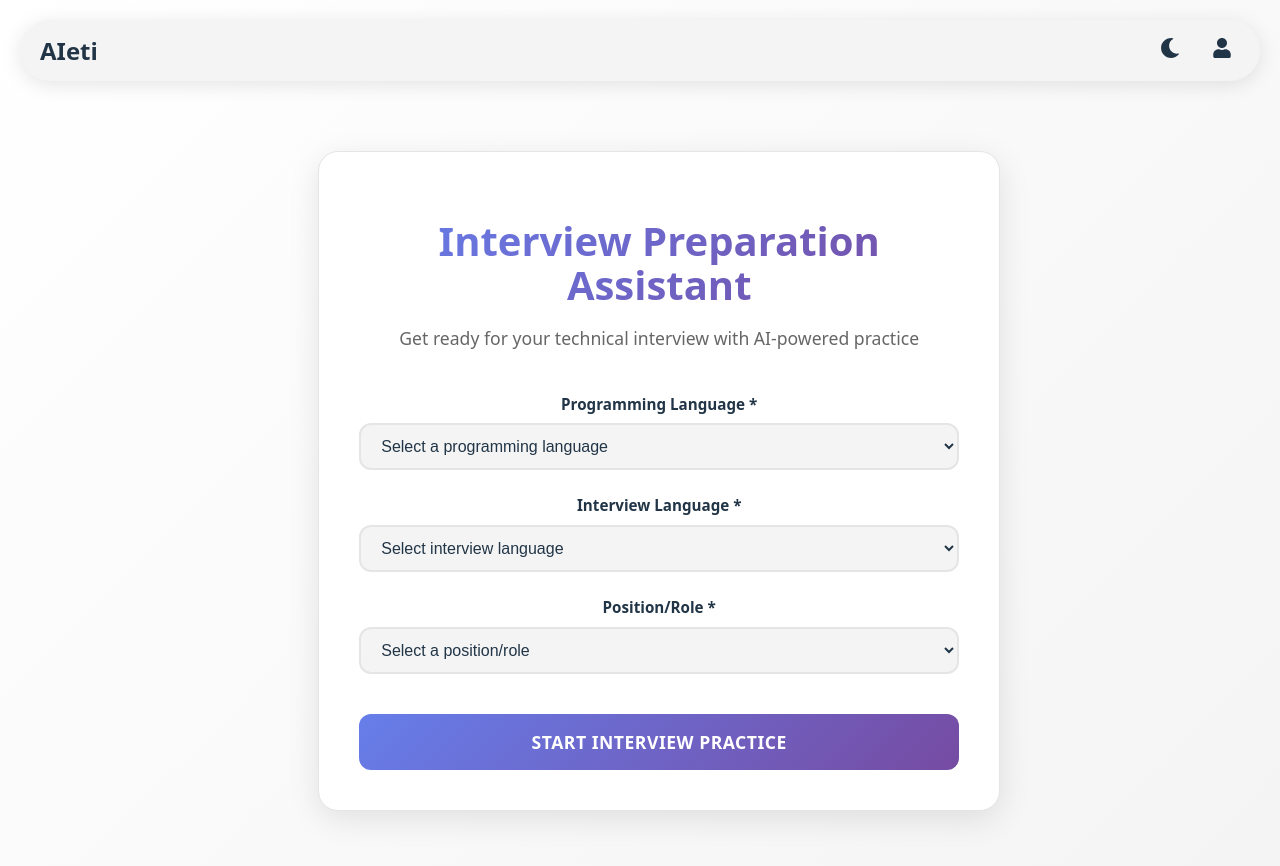
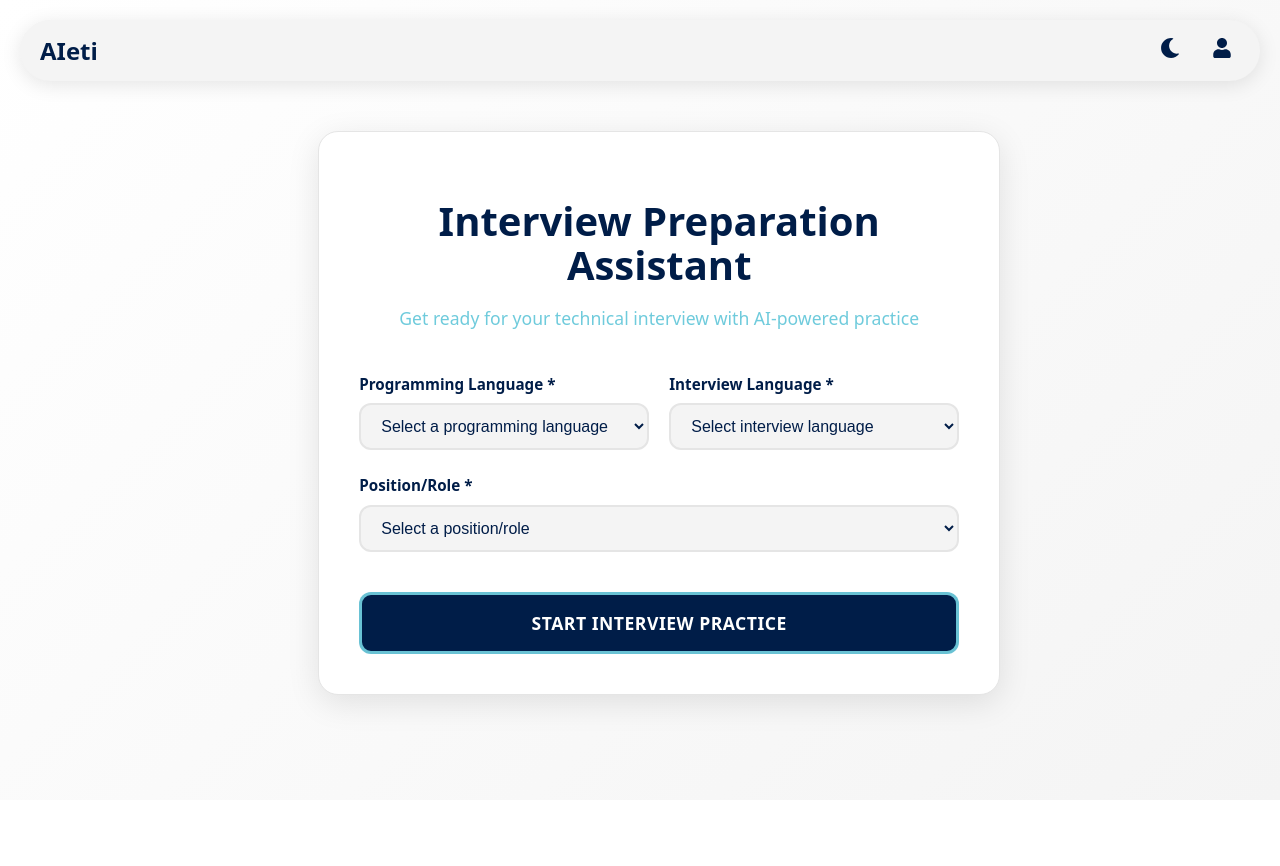
Before and after one commit to Besika40k/GDGMuseTech, a React (Vite) app in the folder frontend/: page / in a window 1280 px wide. Shown: the top 866 px of the page. After the commit the page ends 800 px from the top, so only its background shows below. Built offline with nearby package versions, Linux system fonts and the light colour scheme.

Commit message:
minor style changes
kim me

```diff
--- a/frontend/src/index.css
+++ b/frontend/src/index.css
@@ -13,8 +13,9 @@
   --color-bg: #ffffff;
   --color-surface: #f4f4f4;
   --color-surface-hover: #e8e8e8;
-  --color-text: #213547;
-  --color-text-muted: #666666;
+  --color-text: #001d48;
+  --color-h1-text: #001d48;
+  --color-text-muted: #6fcbdc;
   --color-card: #ffffff;
   --color-border: #e5e5e5;
   --color-scrollbar-track: #f1f1f1;
@@ -30,6 +31,8 @@
   --color-surface: #11131a;
   --color-surface-hover: #1a1d26;
   --color-text: #e6eaf2;
+  --color-h1-text: #001d48;
+
   --color-text-muted: #a0a7b4;
   --color-card: #161922;
   --color-border: #232739;
--- a/frontend/src/pages/HomePage.jsx
+++ b/frontend/src/pages/HomePage.jsx
@@ -86,10 +86,10 @@ function HomePage() {
   return (
     <div className="HomePage">
       <div className="content-div">
-        <Categories
+        {/* <Categories
           categoryChoices={categoryChoices}
           onSelect={handleCategorySelect}
-        />
+        /> */}
 
         <div className="main-content">
           <div className="output-container">
--- a/frontend/src/pages/LandingPage/LadningPage.jsx
+++ b/frontend/src/pages/LandingPage/LadningPage.jsx
@@ -100,7 +100,8 @@ const LandingPage = () => {
         </header>
 
         <form className="landing-form" onSubmit={handleSubmit}>
-          <div className="form-group">
+          <div className="top-div">
+            <div className="form-group half-form">
               <label htmlFor="language-select">Programming Language *</label>
               <select
                 id="language-select"
@@ -118,7 +119,7 @@ const LandingPage = () => {
               </select>
             </div>
 
-          <div className="form-group">
+            <div className="form-group half-form">
               <label htmlFor="interview-language">Interview Language *</label>
               <select
                 id="interview-language"
@@ -126,6 +127,7 @@ const LandingPage = () => {
                 onChange={(e) => setInterviewLanguage(e.target.value)}
                 required
                 className="form-select"
+                style={{ width: "100%" }}
               >
                 <option value="">Select interview language</option>
                 {interviewLanguages.map((lang) => (
@@ -134,6 +136,7 @@ const LandingPage = () => {
                   </option>
                 ))}
               </select>
+            </div>
           </div>
 
           <div className="form-group">
@@ -144,6 +147,7 @@ const LandingPage = () => {
               onChange={(e) => setPosition(e.target.value)}
               required
               className="form-select"
+              style={{ wdith: "100%" }}
             >
               <option value="">Select a position/role</option>
               {developmentPositions.map((pos) => (
--- a/frontend/src/pages/LandingPage/LandingPage.css
+++ b/frontend/src/pages/LandingPage/LandingPage.css
@@ -1,12 +1,12 @@
 .landing-page {
-  min-height: 100vh;
+  min-height: fit-content;
   height: fit-content;
   display: flex;
   align-items: center;
   justify-content: center;
   background-color: transparent;
-  padding: 20px;
   box-sizing: border-box;
+  padding: 50px 0px;
 }
 
 .landing-container {
@@ -29,10 +29,6 @@
   font-weight: 700;
   color: var(--color-text);
   margin-bottom: 12px;
-  background: linear-gradient(135deg, #667eea 0%, #764ba2 100%);
-  -webkit-background-clip: text;
-  -webkit-text-fill-color: transparent;
-  background-clip: text;
 }
 
 .landing-header p {
@@ -50,7 +46,9 @@
 .form-group {
   display: flex;
   flex-direction: column;
+  align-items: flex-start;
   gap: 8px;
+  width: 100%;
 }
 
 .form-group label {
@@ -58,7 +56,13 @@
   color: var(--color-text);
   font-size: 0.95rem;
 }
-
+.top-div {
+  display: flex;
+  align-items: center;
+  justify-content: space-between;
+  width: 100%;
+  gap: 20px;
+}
 .form-select,
 .form-input {
   padding: 12px 16px;
@@ -69,15 +73,18 @@
   color: var(--color-text);
   transition: all 0.3s ease;
   outline: none;
+  width: 100%;
 }
 
 .form-select:focus,
 .form-input:focus {
-  border-color: #667eea;
-  box-shadow: 0 0 0 3px rgba(102, 126, 234, 0.1);
+  border-color: #001d48;
+  box-shadow: 0 0 0 3px rgba(0, 29, 72, 0.1);
   background: var(--color-card);
 }
-
+.half-form {
+  width: 50%;
+}
 .form-select:hover,
 .form-input:hover {
   border-color: var(--color-text-muted);
@@ -90,9 +97,9 @@
 }
 
 .submit-btn {
-  background: linear-gradient(135deg, #667eea 0%, #764ba2 100%);
+  background: #001d48;
+  border: 3px solid #6fccdcf2;
   color: white;
-  border: none;
   padding: 16px 32px;
   border-radius: 12px;
   font-size: 1.1rem;
@@ -106,7 +113,7 @@
 
 .submit-btn:hover {
   transform: translateY(-2px);
-  box-shadow: 0 8px 25px rgba(102, 126, 234, 0.3);
+  box-shadow: 0 8px 25px rgba(0, 29, 72, 0.3);
 }
 
 .submit-btn:active {
@@ -170,16 +177,17 @@
 }
 
 [data-theme="dark"] .submit-btn {
-  box-shadow: 0 4px 15px rgba(102, 126, 234, 0.2);
+  box-shadow: 0 4px 15px rgba(0, 29, 72, 0.2);
 }
 
 [data-theme="dark"] .submit-btn:hover {
-  box-shadow: 0 8px 25px rgba(102, 126, 234, 0.4);
+  box-shadow: 0 8px 25px rgba(0, 29, 72, 0.4);
 }
 
 /* Company selection styles */
 .company-scroll-container {
   min-width: 90%;
+  width: 93%;
   overflow: hidden;
   border: 2px solid var(--color-border);
   border-radius: 12px;
@@ -195,7 +203,7 @@
   scrollbar-width: thin;
   scrollbar-color: var(--color-border) transparent;
   padding-bottom: 8px;
-  padding-top: 10px;
+  padding-top: 5px;
 }
 
 .company-scroll::-webkit-scrollbar {
@@ -217,30 +225,30 @@
 
 .company-logo {
   flex-shrink: 0;
-  width: 80px;
-  height: 80px;
+  width: 60px;
+  height: 60px;
   border: 2px solid var(--color-border);
-  border-radius: 12px;
+  border-radius: 50%;
   display: flex;
   align-items: center;
   justify-content: center;
   cursor: pointer;
   transition: all 0.3s cubic-bezier(0.4, 0, 0.2, 1);
   background: var(--color-card);
-  padding: 8px;
+  padding: 6px;
   position: relative;
 }
 
 .company-logo:hover {
-  border-color: #667eea;
+  border-color: #001d48;
   transform: translateY(-2px);
-  box-shadow: 0 4px 12px rgba(102, 126, 234, 0.2);
+  box-shadow: 0 4px 12px rgba(0, 29, 72, 0.2);
 }
 
 .company-logo.selected {
-  border-color: #667eea;
-  background: rgba(102, 126, 234, 0.15);
-  box-shadow: 0 6px 20px rgba(102, 126, 234, 0.4);
+  border-color: #001d48;
+  background: rgba(0, 29, 72, 0.15);
+  box-shadow: 0 6px 20px rgba(0, 29, 72, 0.4);
   transform: scale(1.05);
   position: relative;
 }
@@ -250,7 +258,7 @@
   position: absolute;
   top: -8px;
   right: -8px;
-  background: #667eea;
+  background: #001d48;
   color: white;
   width: 24px;
   height: 24px;
@@ -260,7 +268,7 @@
   justify-content: center;
   font-size: 12px;
   font-weight: bold;
-  box-shadow: 0 2px 8px rgba(102, 126, 234, 0.3);
+  box-shadow: 0 2px 8px rgba(0, 29, 72, 0.3);
   z-index: 1;
   animation: checkmarkAppear 0.3s ease-out;
 }
@@ -296,9 +304,9 @@
 .selected-company {
   margin-top: 12px;
   padding: 12px;
-  background: rgba(102, 126, 234, 0.1);
+  background: rgba(0, 29, 72, 0.1);
   border-radius: 8px;
-  border: 1px solid rgba(102, 126, 234, 0.2);
+  border: 1px solid rgba(0, 29, 72, 0.2);
 }
 
 .selected-company p {
@@ -308,7 +316,7 @@
 }
 
 .selected-company a {
-  color: #667eea;
+  color: #001d48;
   text-decoration: none;
   font-weight: 600;
 }
@@ -320,8 +328,8 @@
 /* Responsive adjustments for company section */
 @media (max-width: 768px) {
   .company-logo {
-    width: 70px;
-    height: 70px;
+    width: 50px;
+    height: 50px;
   }
 
   .company-scroll {
@@ -331,8 +339,8 @@
 
 @media (max-width: 480px) {
   .company-logo {
-    width: 60px;
-    height: 60px;
+    width: 45px;
+    height: 45px;
   }
 
   .company-scroll {
```
Lines whose indentation alone changed are shown as unchanged.
